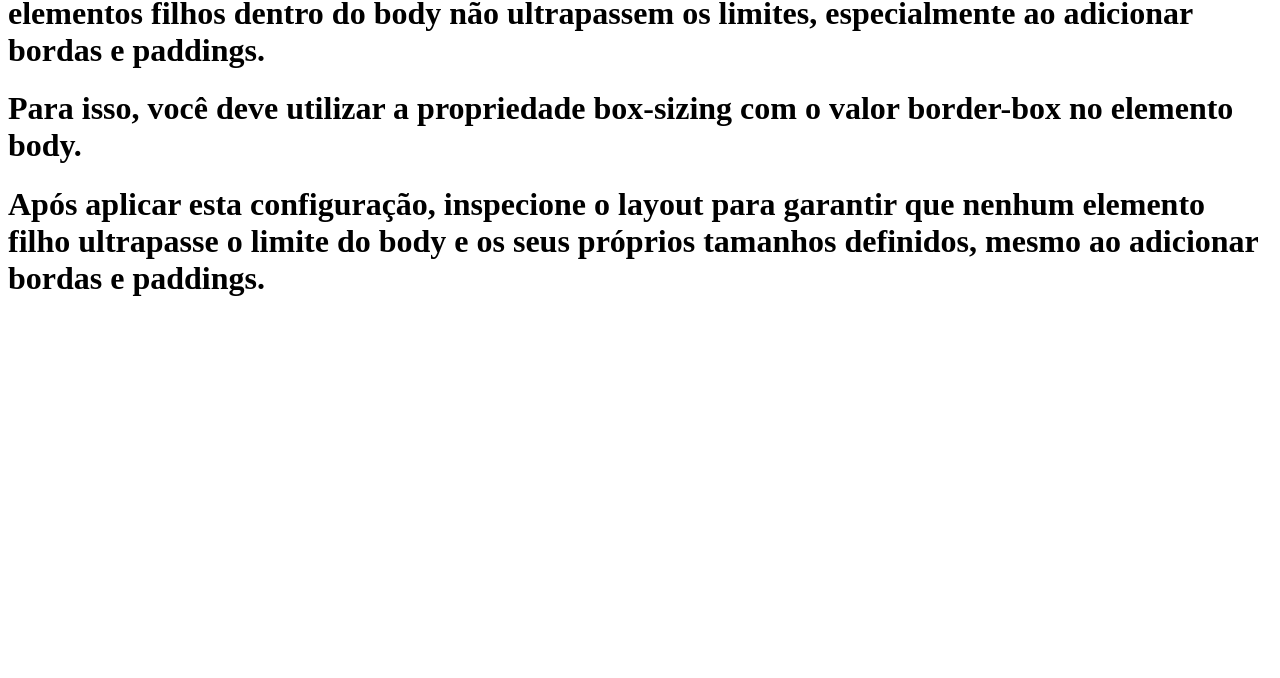
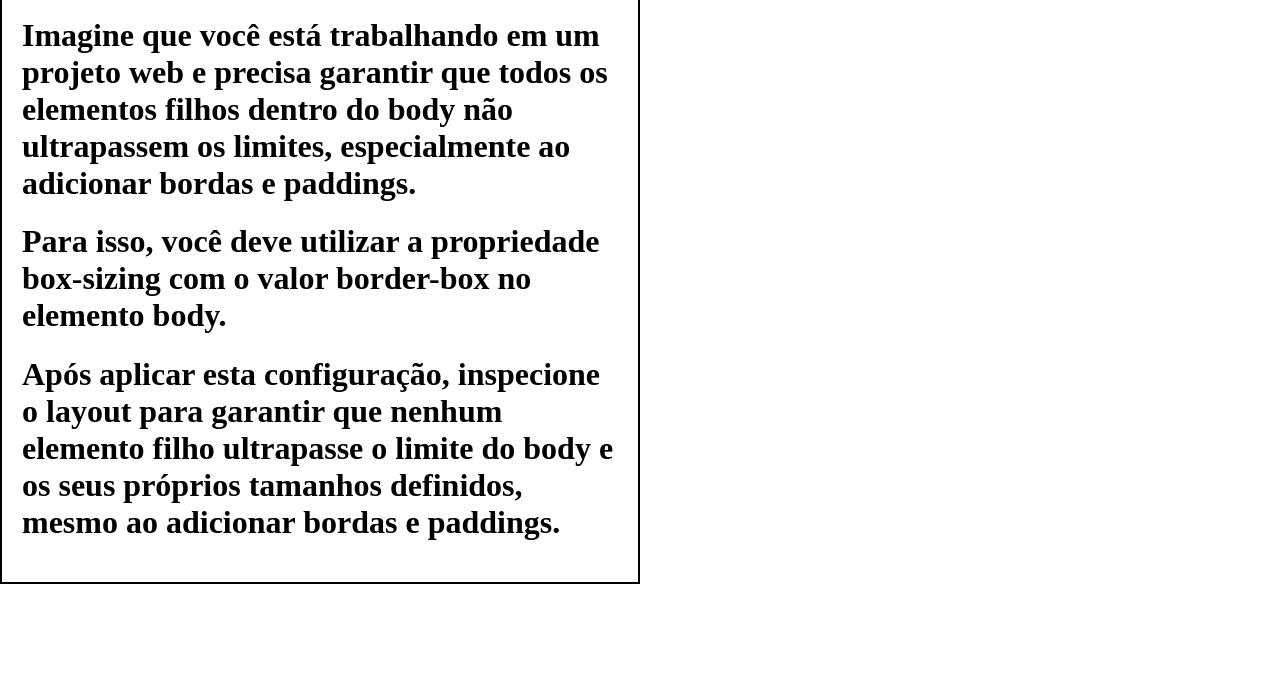
Before and after one commit to fidelisluc4s/BootcampOracleAlura, a plain HTML site: page HTML e CSS-Ambientes/listaExercicios/BoxSizing/index.html in a window 1280 px wide. Shown: the part 122-800 px from the top of the page. Drawn offline with Linux system fonts and the light colour scheme.

Commit message:
1.0.3 Controlando o tamanho de elementos com Box Sizing

```diff
--- a/HTML e CSS-Ambientes/listaExercicios/BoxSizing/style.css
+++ b/HTML e CSS-Ambientes/listaExercicios/BoxSizing/style.css
@@ -1,3 +1,14 @@
 body{
     box-sizing: border-box;
+    margin: 0;
+    padding: 0;
 }
+*, *::before, *::after {
+    box-sizing: inherit;
+}
+
+.child-element{
+    width: 50%;
+    padding: 20px;
+    border: 2px solid black;
+}
```
